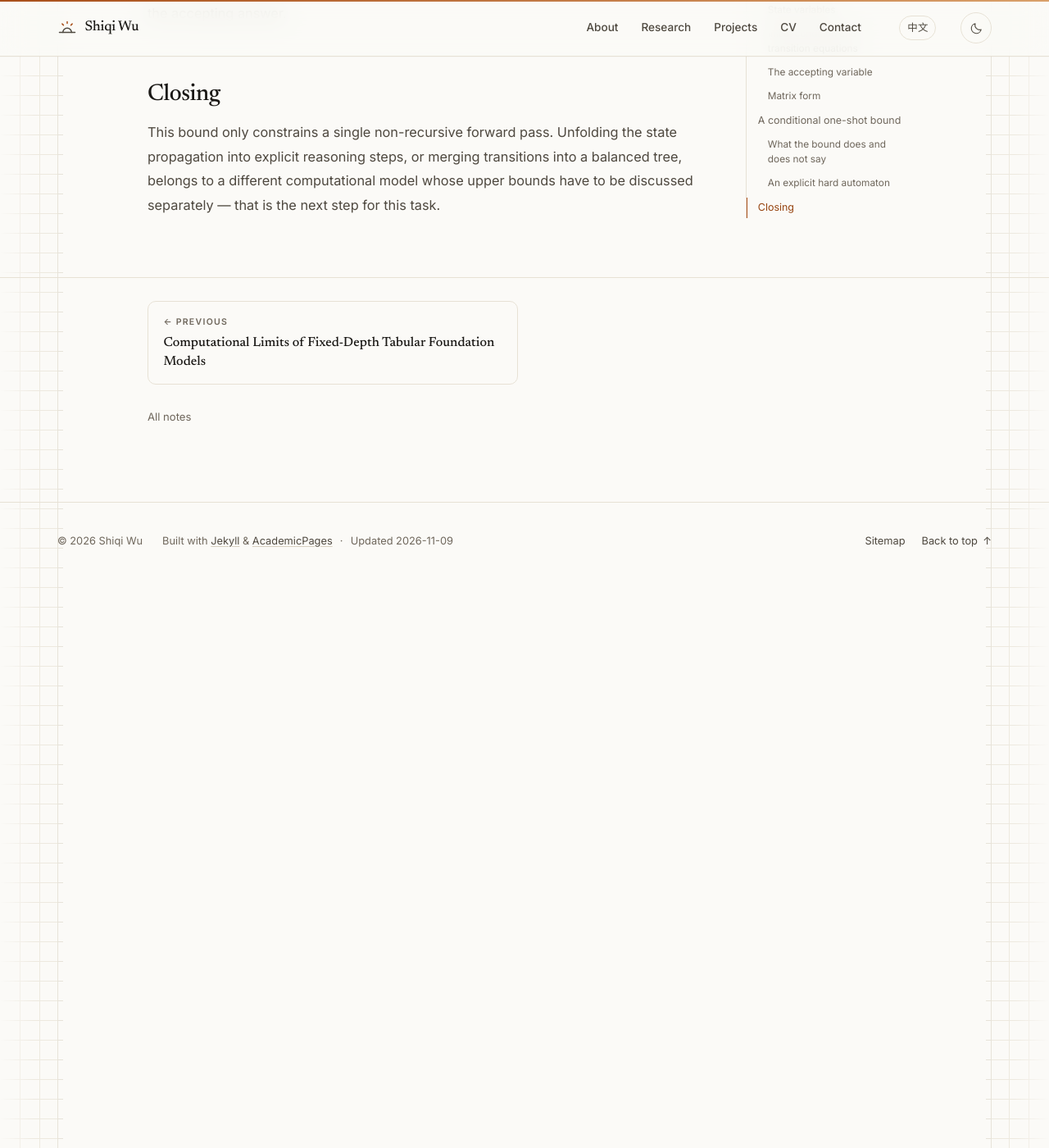
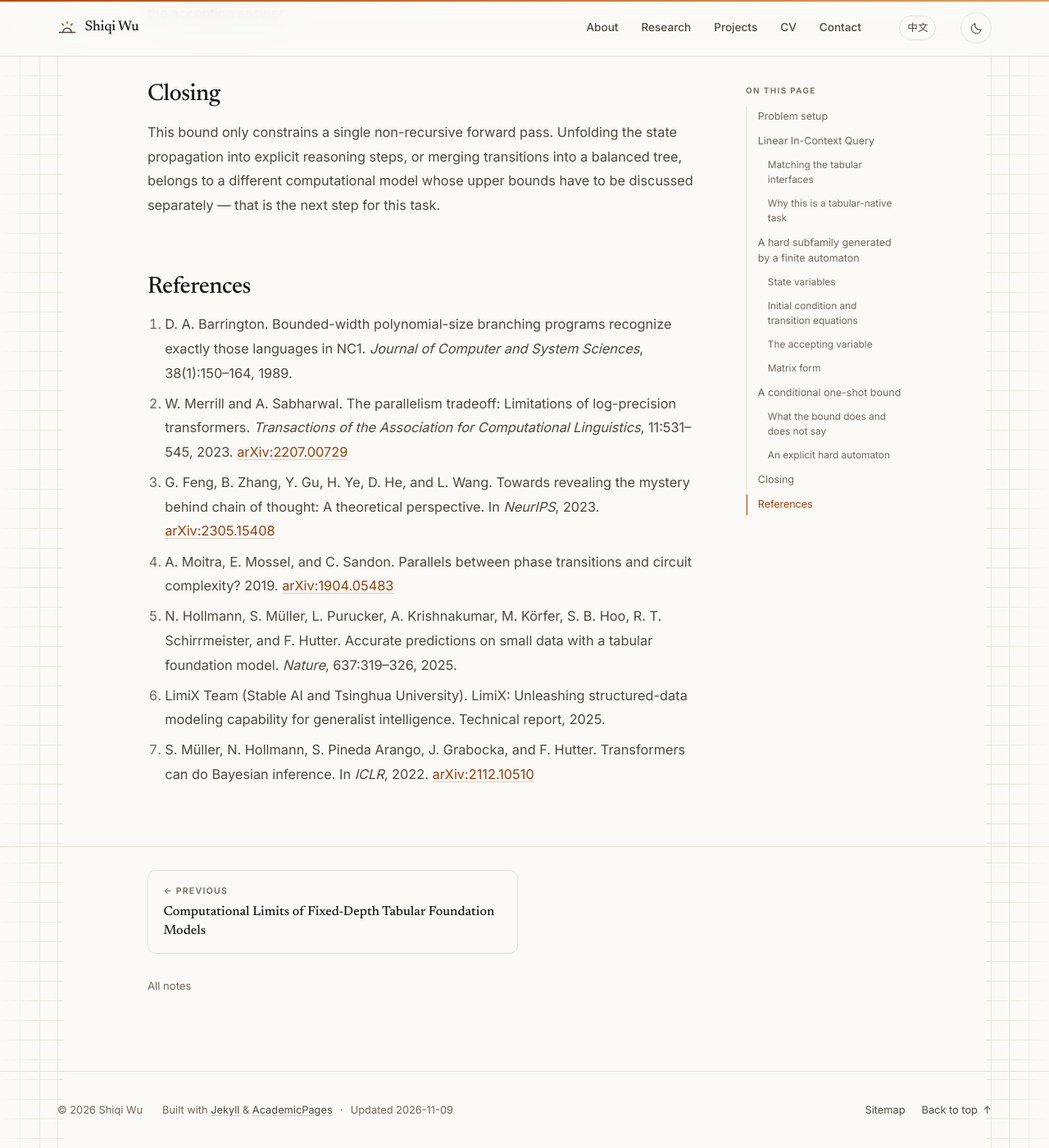
Before and after one commit to Sunrise-57/Sunrise-57.github.io, a Jekyll site: the page built from _notes/linicq-bound-en.md, in a window 1280 px wide and 1400 px high, scrolled down 6785 px. Shown: the whole window at 82% size. Built offline with Jekyll 4.4.1, drawn with Linux system fonts in a browser that asks for light colours.

Commit message:
Add bibliography to the LinICQ note and link the arXiv entries
The LinICQ note now ends with the works it builds on (Barrington, Merrill–Sabharwal, Feng et al., Moitra et al., TabPFN, LimiX); both notes link their arXiv identifiers.

```diff
--- a/_notes/linicq-bound-en.md
+++ b/_notes/linicq-bound-en.md
@@ -236,3 +236,13 @@
 ## Closing
 
 This bound only constrains a single non-recursive forward pass. Unfolding the state propagation into explicit reasoning steps, or merging transitions into a balanced tree, belongs to a different computational model whose upper bounds have to be discussed separately — that is the next step for this task.
+
+## References
+
+1. D. A. Barrington. Bounded-width polynomial-size branching programs recognize exactly those languages in NC1. *Journal of Computer and System Sciences*, 38(1):150–164, 1989.
+2. W. Merrill and A. Sabharwal. The parallelism tradeoff: Limitations of log-precision transformers. *Transactions of the Association for Computational Linguistics*, 11:531–545, 2023. [arXiv:2207.00729](https://arxiv.org/abs/2207.00729)
+3. G. Feng, B. Zhang, Y. Gu, H. Ye, D. He, and L. Wang. Towards revealing the mystery behind chain of thought: A theoretical perspective. In *NeurIPS*, 2023. [arXiv:2305.15408](https://arxiv.org/abs/2305.15408)
+4. A. Moitra, E. Mossel, and C. Sandon. Parallels between phase transitions and circuit complexity? 2019. [arXiv:1904.05483](https://arxiv.org/abs/1904.05483)
+5. N. Hollmann, S. Müller, L. Purucker, A. Krishnakumar, M. Körfer, S. B. Hoo, R. T. Schirrmeister, and F. Hutter. Accurate predictions on small data with a tabular foundation model. *Nature*, 637:319–326, 2025.
+6. LimiX Team (Stable AI and Tsinghua University). LimiX: Unleashing structured-data modeling capability for generalist intelligence. Technical report, 2025.
+7. S. Müller, N. Hollmann, S. Pineda Arango, J. Grabocka, and F. Hutter. Transformers can do Bayesian inference. In *ICLR*, 2022. [arXiv:2112.10510](https://arxiv.org/abs/2112.10510)
```
Also changed, not shown: _notes/average-case-separation-en.md (+5 -5 lines), _notes/average-case-separation.md (+5 -5 lines), _notes/linicq-bound.md (+10 -0 lines).
